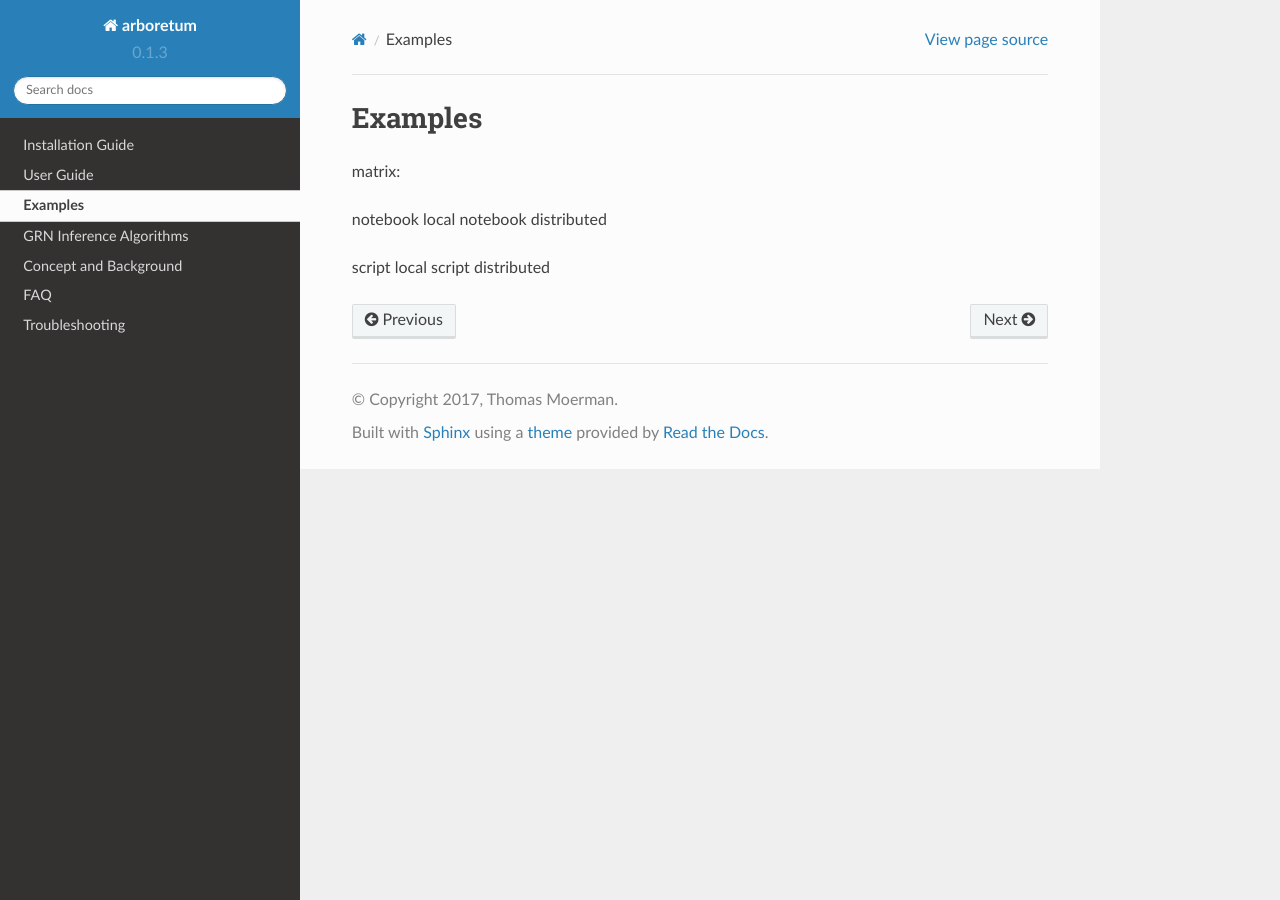
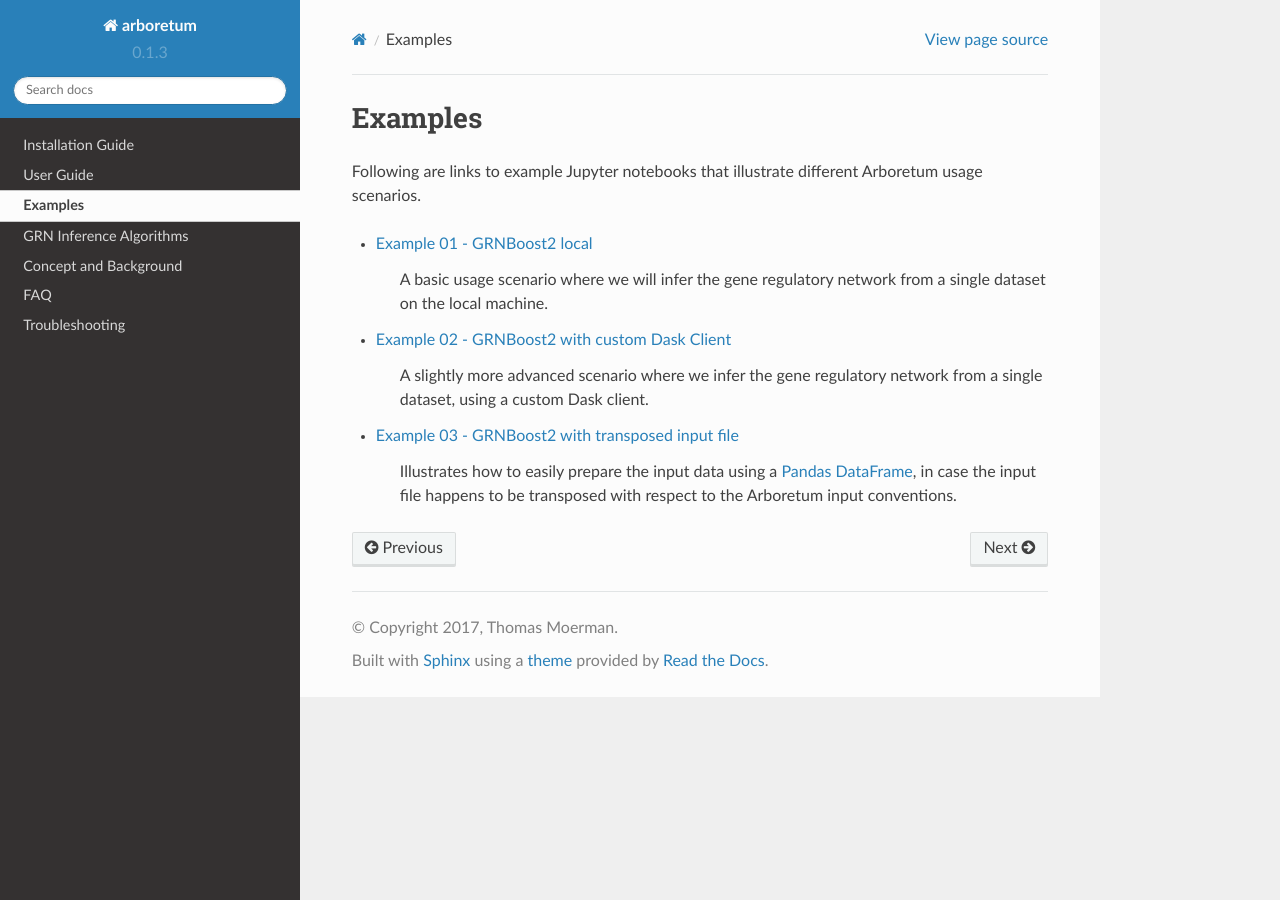
Before and after one commit to aertslab/arboreto, a Sphinx documentation site: the page built from docs/user/examples.rst, in a window 1280 px wide. Built offline with Sphinx 7.4.7 and the Read the Docs theme 2.0.0, drawn with Linux system fonts in a browser that asks for light colours.

Commit message:
documentation examples

```diff
--- a/docs/user/examples.rst
+++ b/docs/user/examples.rst
@@ -1,10 +1,24 @@
+
+.. _`Example 01 - GRNBoost2 local`: https://github.com/tmoerman/arboretum/blob/master/notebooks/examples/ex_01_grnboost2_local.ipynb
+.. _`Example 02 - GRNBoost2 with custom Dask Client`: https://github.com/tmoerman/arboretum/blob/master/notebooks/examples/ex_02_grnboost2_custom_client.ipynb
+.. _`Example 03 - GRNBoost2 with transposed input file`: https://github.com/tmoerman/arboretum/blob/master/notebooks/examples/ex_03_grnboost2_transposed_input_file.ipynb
+.. _pandas: https://pandas.pydata.org/
+.. _DataFrame: http://pandas.pydata.org/pandas-docs/stable/dsintro.html#dataframe
+
 Examples
 ========
 
-matrix:
+Following are links to example Jupyter notebooks that illustrate different
+Arboretum usage scenarios.
 
-notebook local
-notebook distributed
+* `Example 01 - GRNBoost2 local`_
 
-script local
-script distributed
+    A basic usage scenario where we will infer the gene regulatory network from a single dataset on the local machine.
+
+* `Example 02 - GRNBoost2 with custom Dask Client`_
+
+    A slightly more advanced scenario where we infer the gene regulatory network from a single dataset, using a custom Dask client.
+
+* `Example 03 - GRNBoost2 with transposed input file`_
+
+    Illustrates how to easily prepare the input data using a Pandas_ DataFrame_, in case the input file happens to be transposed with respect to the Arboretum input conventions.
--- a/docs/user/troubleshooting.rst
+++ b/docs/user/troubleshooting.rst
@@ -77,7 +77,7 @@ Example: reading a transposed text file with Pandas
 
 .. code-block:: python
 
-    df = pd.read_csv(<ex_path>, index_col=0, sep='\t').T
+    df = pd.read_csv(<ex_path>, index_col=0, header=None, sep='\t').T
 
 
 Troubleshooting
```
